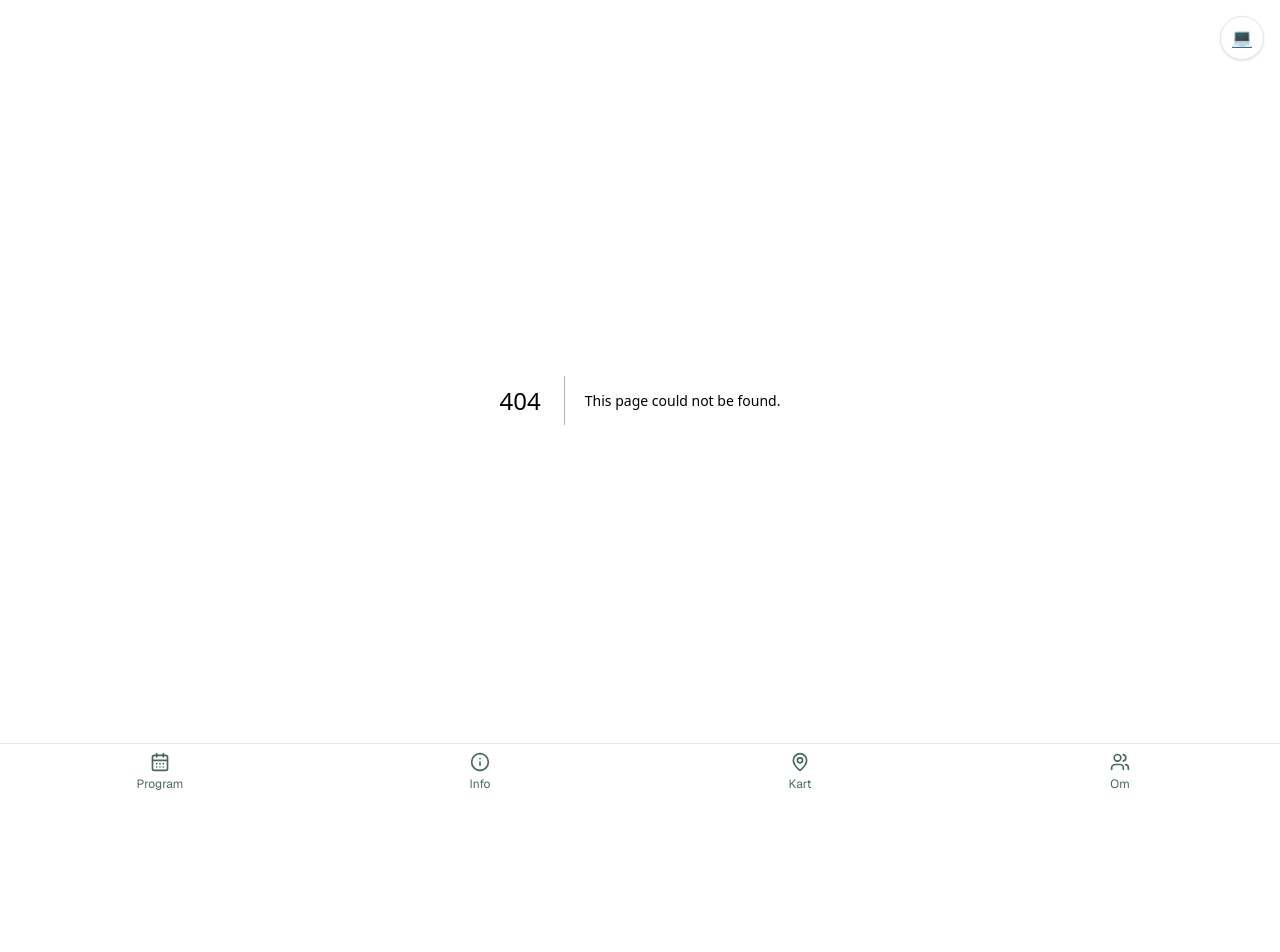
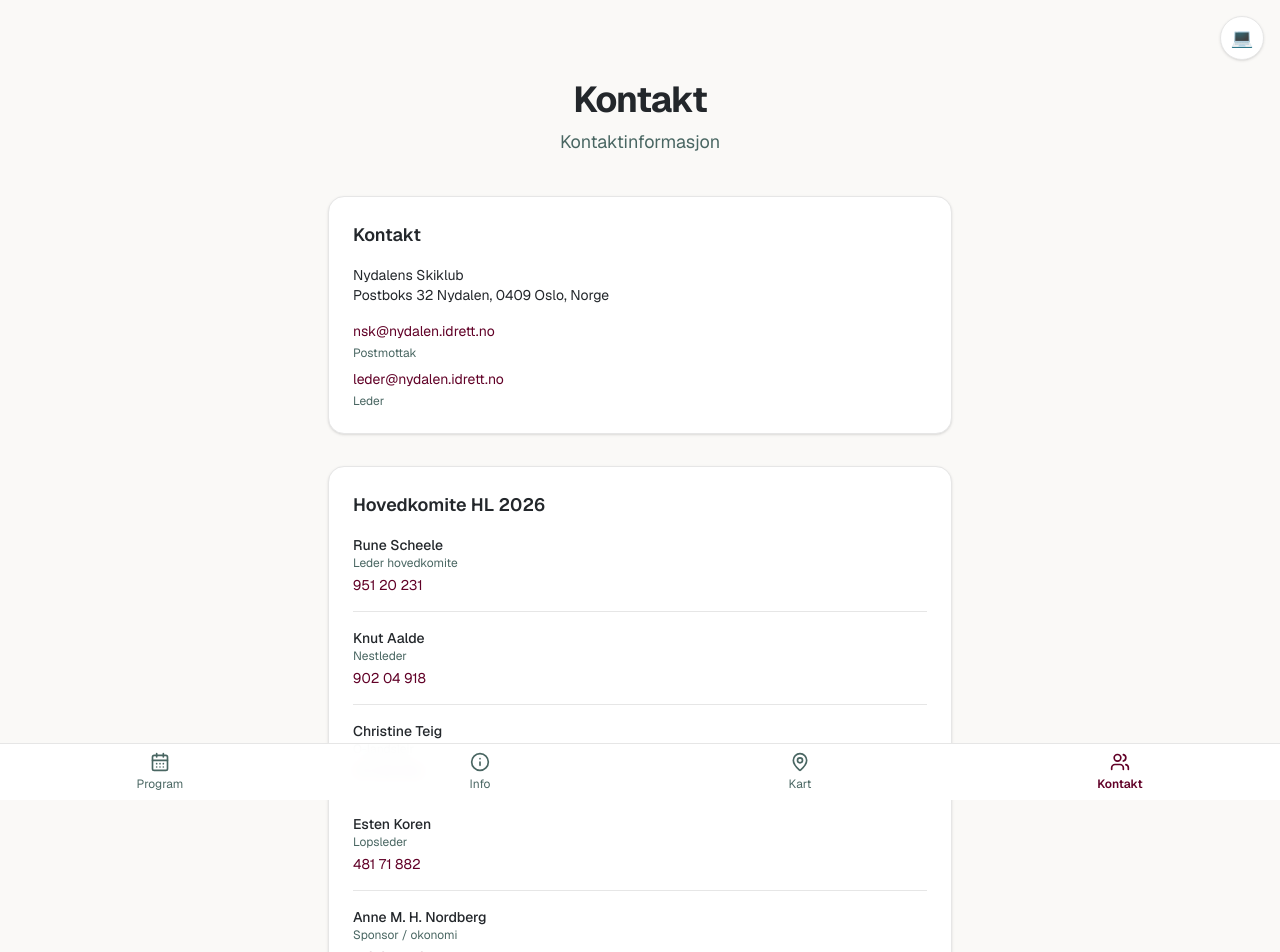
Before and after one commit to cteig/o-landsleir-informasjon, a Next.js app: page /kontakt in a window 1280 px wide. Before the commit this address had no page. Shown: the top 952 px of the page. Before the commit the page ends 800 px from the top, so only its background shows below. Built offline with nearby package versions, Linux system fonts and the light colour scheme.

Commit message:
Kontaktside, fiks hydration mismatch og dark mode CSS

```diff
--- a/src/app/bottom-nav.tsx
+++ b/src/app/bottom-nav.tsx
@@ -9,7 +9,7 @@
   const isProgramActive = pathname === "/" || pathname?.startsWith("/dag/");
   const isPraktiskInfoActive = pathname === "/praktisk-info";
   const isKartActive = pathname === "/kart";
-  const isOmActive = pathname === "/om";
+  const isKontaktActive = pathname === "/kontakt";
 
   return (
     <nav className="border-border bg-card/95 fixed right-0 bottom-0 left-0 z-50 flex w-full flex-row border-t pb-[env(safe-area-inset-bottom)] backdrop-blur-sm">
@@ -92,9 +92,9 @@
       </Link>
 
       <Link
-        href="/om"
+        href="/kontakt"
         className={`flex flex-1 flex-col items-center justify-center gap-1 py-2 ${
-          isOmActive ? "text-accent font-semibold" : "text-muted"
+          isKontaktActive ? "text-accent font-semibold" : "text-muted"
         }`}
       >
         <svg
@@ -113,7 +113,7 @@
           <path d="M22 21v-2a4 4 0 0 0-3-3.87" />
           <path d="M16 3.13a4 4 0 0 1 0 7.75" />
         </svg>
-        <span className="text-xs">Om</span>
+        <span className="text-xs">Kontakt</span>
       </Link>
     </nav>
   );
--- a/src/app/globals.css
+++ b/src/app/globals.css
@@ -1,6 +1,6 @@
 @import "tailwindcss";
 
-@custom-variant dark (&:where(.dark, .dark *));
+@custom-variant dark (&:is(.dark *));
 
 :root {
   --club-burgundy: #610027;
@@ -52,6 +52,15 @@
   --surface-warm: #2a302d;
 }
 
+@layer base {
+  @media (prefers-color-scheme: dark) {
+    :root:not(.light) {
+      --background: #faf9f7;
+      --foreground: #23272b;
+    }
+  }
+}
+
 body {
   background: var(--background);
   color: var(--foreground);
--- /dev/null
+++ b/src/app/kontakt/page.tsx
@@ -0,0 +1,108 @@
+export default function KontaktPage() {
+  return (
+    <div className="bg-background flex flex-1 flex-col items-center font-sans">
+      <main className="w-full max-w-2xl px-5 py-12 sm:px-6 sm:py-20">
+        <header className="mb-10 text-center">
+          <h1 className="text-foreground text-3xl font-bold tracking-tight sm:text-4xl">Kontakt</h1>
+          <p className="text-muted mt-2 text-base sm:text-lg">Kontaktinformasjon</p>
+        </header>
+
+        <div className="flex flex-col gap-8">
+          <section className="border-border bg-card rounded-2xl border p-5 shadow-sm sm:p-6">
+            <h2 className="text-foreground mb-4 text-lg font-semibold">Kontakt</h2>
+            <div className="text-foreground flex flex-col gap-2 text-sm">
+              <p>
+                Nydalens Skiklub
+                <br />
+                Postboks 32 Nydalen, 0409 Oslo, Norge
+              </p>
+              <div className="mt-2 flex flex-col gap-1">
+                <a href="mailto:nsk@nydalen.idrett.no" className="text-accent hover:underline">
+                  nsk@nydalen.idrett.no
+                </a>
+                <span className="text-muted text-xs">Postmottak</span>
+              </div>
+              <div className="flex flex-col gap-1">
+                <a href="mailto:leder@nydalen.idrett.no" className="text-accent hover:underline">
+                  leder@nydalen.idrett.no
+                </a>
+                <span className="text-muted text-xs">Leder</span>
+              </div>
+            </div>
+          </section>
+
+          <section className="border-border bg-card rounded-2xl border p-5 shadow-sm sm:p-6">
+            <h2 className="text-foreground mb-4 text-lg font-semibold">Hovedkomite HL 2026</h2>
+            <ul className="flex flex-col gap-4">
+              <li className="border-border border-b pb-4 last:border-0 last:pb-0">
+                <p className="text-foreground text-sm font-medium">Rune Scheele</p>
+                <p className="text-muted text-xs">Leder hovedkomite</p>
+                <a
+                  href="tel:+4795120231"
+                  className="text-accent mt-1 block text-sm hover:underline"
+                >
+                  951 20 231
+                </a>
+              </li>
+              <li className="border-border border-b pb-4 last:border-0 last:pb-0">
+                <p className="text-foreground text-sm font-medium">Knut Aalde</p>
+                <p className="text-muted text-xs">Nestleder</p>
+                <a
+                  href="tel:+4790204918"
+                  className="text-accent mt-1 block text-sm hover:underline"
+                >
+                  902 04 918
+                </a>
+              </li>
+              <li className="border-border border-b pb-4 last:border-0 last:pb-0">
+                <p className="text-foreground text-sm font-medium">Christine Teig</p>
+                <p className="text-muted text-xs">O-landsleir</p>
+                <a
+                  href="tel:+4791389950"
+                  className="text-accent mt-1 block text-sm hover:underline"
+                >
+                  913 89 950
+                </a>
+              </li>
+              <li className="border-border border-b pb-4 last:border-0 last:pb-0">
+                <p className="text-foreground text-sm font-medium">Esten Koren</p>
+                <p className="text-muted text-xs">Lopsleder</p>
+                <a
+                  href="tel:+4748171882"
+                  className="text-accent mt-1 block text-sm hover:underline"
+                >
+                  481 71 882
+                </a>
+              </li>
+              <li className="border-border border-b pb-4 last:border-0 last:pb-0">
+                <p className="text-foreground text-sm font-medium">Anne M. H. Nordberg</p>
+                <p className="text-muted text-xs">Sponsor / okonomi</p>
+                <a
+                  href="tel:+4741905556"
+                  className="text-accent mt-1 block text-sm hover:underline"
+                >
+                  419 05 556
+                </a>
+              </li>
+              <li className="border-border border-b pb-4 last:border-0 last:pb-0">
+                <p className="text-foreground text-sm font-medium">Knut Landstad</p>
+                <p className="text-muted text-xs">Informasjon</p>
+                <div className="mt-1 flex flex-col gap-1">
+                  <a href="tel:+4791138238" className="text-accent text-sm hover:underline">
+                    911 38 238
+                  </a>
+                  <a
+                    href="mailto:landstad@gmail.com"
+                    className="text-accent text-sm hover:underline"
+                  >
+                    landstad@gmail.com
+                  </a>
+                </div>
+              </li>
+            </ul>
+          </section>
+        </div>
+      </main>
+    </div>
+  );
+}
--- a/src/app/theme-toggle.tsx
+++ b/src/app/theme-toggle.tsx
@@ -1,12 +1,35 @@
 "use client";
 
-import { useEffect, useState } from "react";
+import { useEffect, useSyncExternalStore } from "react";
 
 type Theme = "light" | "dark" | "system";
 
-function getStoredTheme(): Theme {
-  if (typeof window === "undefined") return "system";
-  return (localStorage.getItem("theme") as Theme) || "system";
+const STORAGE_KEY = "theme";
+
+let currentTheme: Theme =
+  typeof window !== "undefined"
+    ? (localStorage.getItem(STORAGE_KEY) as Theme) || "system"
+    : "system";
+
+const listeners = new Set<() => void>();
+
+function subscribe(cb: () => void) {
+  listeners.add(cb);
+  return () => listeners.delete(cb);
+}
+
+function getSnapshot(): Theme {
+  return currentTheme;
+}
+
+function getServerSnapshot(): Theme {
+  return "system";
+}
+
+function setStoredTheme(next: Theme) {
+  currentTheme = next;
+  localStorage.setItem(STORAGE_KEY, next);
+  listeners.forEach((cb) => cb());
 }
 
 function applyTheme(theme: Theme) {
@@ -20,14 +43,14 @@
 }
 
 export function ThemeToggle() {
-  const [theme, setTheme] = useState<Theme>(getStoredTheme);
+  const theme = useSyncExternalStore(subscribe, getSnapshot, getServerSnapshot);
 
   useEffect(() => {
     applyTheme(theme);
 
     const mq = window.matchMedia("(prefers-color-scheme: dark)");
     const handler = () => {
-      if (getStoredTheme() === "system") applyTheme("system");
+      if (currentTheme === "system") applyTheme("system");
     };
     mq.addEventListener("change", handler);
     return () => mq.removeEventListener("change", handler);
@@ -36,8 +59,7 @@
   function cycle() {
     const order: Theme[] = ["light", "dark", "system"];
     const next = order[(order.indexOf(theme) + 1) % order.length];
-    setTheme(next);
-    localStorage.setItem("theme", next);
+    setStoredTheme(next);
     applyTheme(next);
   }
 
```
